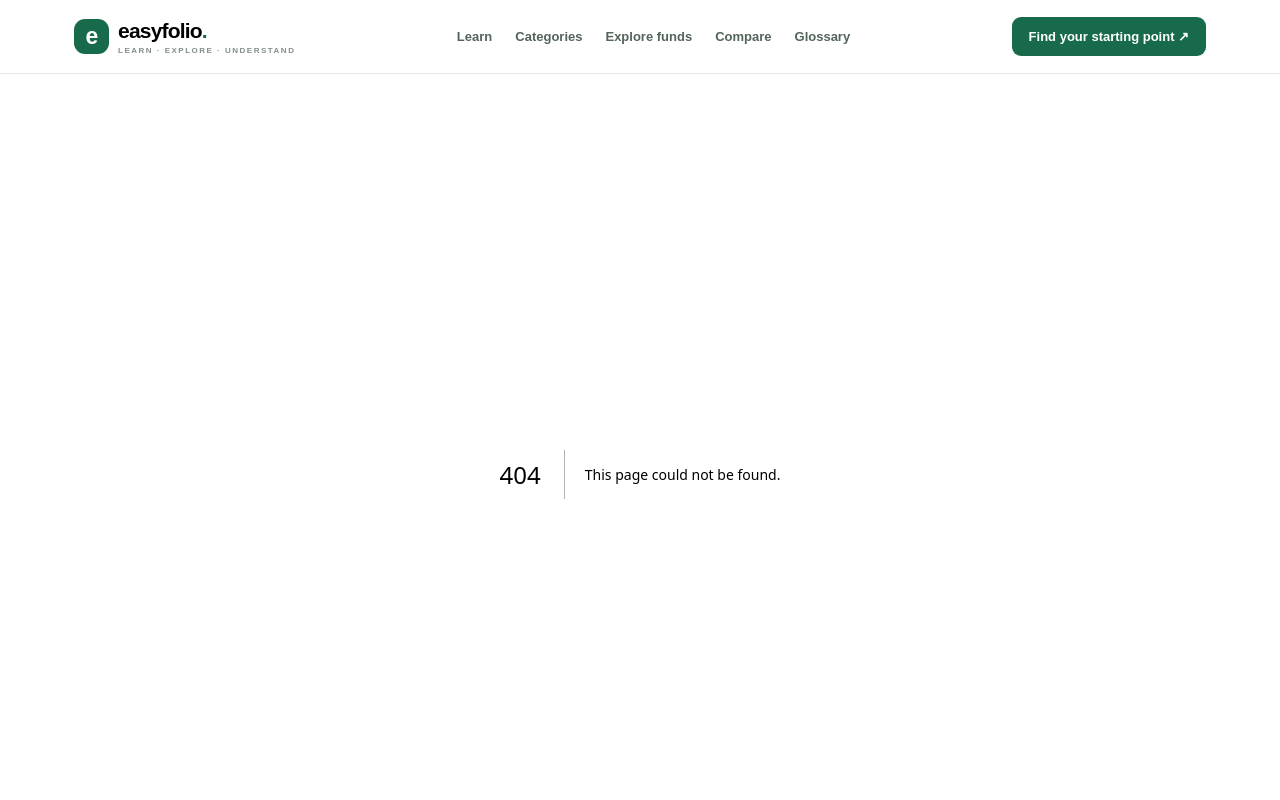
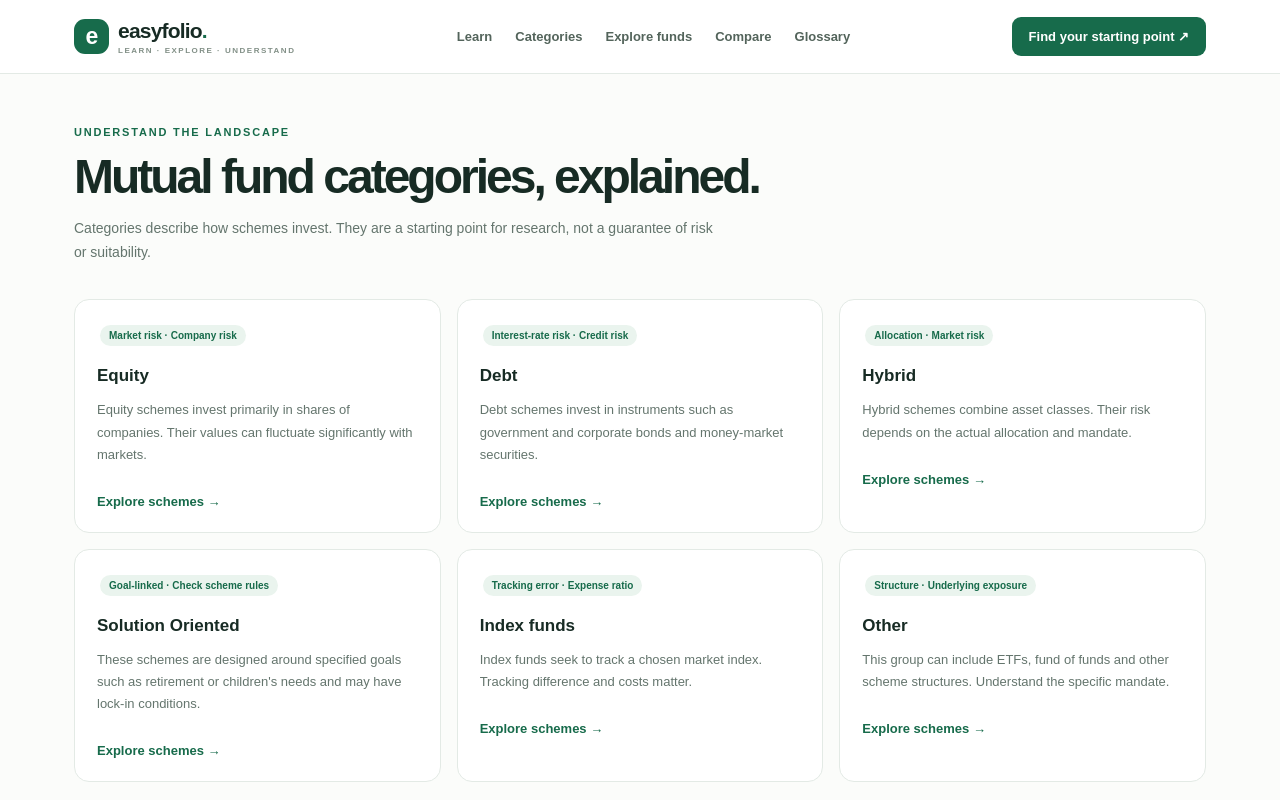
Before and after one commit to anandrahul094/easyfolio, a Next.js app in the folder frontend/: page /categories in a window 1280 px wide. Before the commit this address had no page. Shown: the top 800 px of the page. Built offline with nearby package versions, Linux system fonts and the light colour scheme.

Commit message:
Add EasyFolio learning and discovery page

```diff
--- /dev/null
+++ b/frontend/app/categories/page.tsx
@@ -0,0 +1,3 @@
+import Link from "next/link";
+const cats=[["Equity","Equity schemes invest primarily in shares of companies. Their values can fluctuate significantly with markets.","Market risk · Company risk"],["Debt","Debt schemes invest in instruments such as government and corporate bonds and money-market securities.","Interest-rate risk · Credit risk"],["Hybrid","Hybrid schemes combine asset classes. Their risk depends on the actual allocation and mandate.","Allocation · Market risk"],["Solution Oriented","These schemes are designed around specified goals such as retirement or children's needs and may have lock-in conditions.","Goal-linked · Check scheme rules"],["Index funds","Index funds seek to track a chosen market index. Tracking difference and costs matter.","Tracking error · Expense ratio"],["Other","This group can include ETFs, fund of funds and other scheme structures. Understand the specific mandate.","Structure · Underlying exposure"]];
+export default function Categories(){return <main className="page-shell"><section className="page-intro"><span className="eyebrow">UNDERSTAND THE LANDSCAPE</span><h1>Mutual fund categories, explained.</h1><p>Categories describe how schemes invest. They are a starting point for research, not a guarantee of risk or suitability.</p></section><div className="card-grid">{cats.map(([name,desc,risk])=><article className="category-card" key={name}><span className="tag">{risk}</span><h3>{name}</h3><p>{desc}</p><Link className="text-link" href={"/funds?category="+encodeURIComponent(name)}>Explore schemes →</Link></article>)}</div><p className="section-sub" style={{marginTop:24}}>Category labels are based on the available AMFI feed classification. Scheme-specific objectives, asset allocation, risk and restrictions must be checked in the latest scheme information documents.</p></main>}
```
